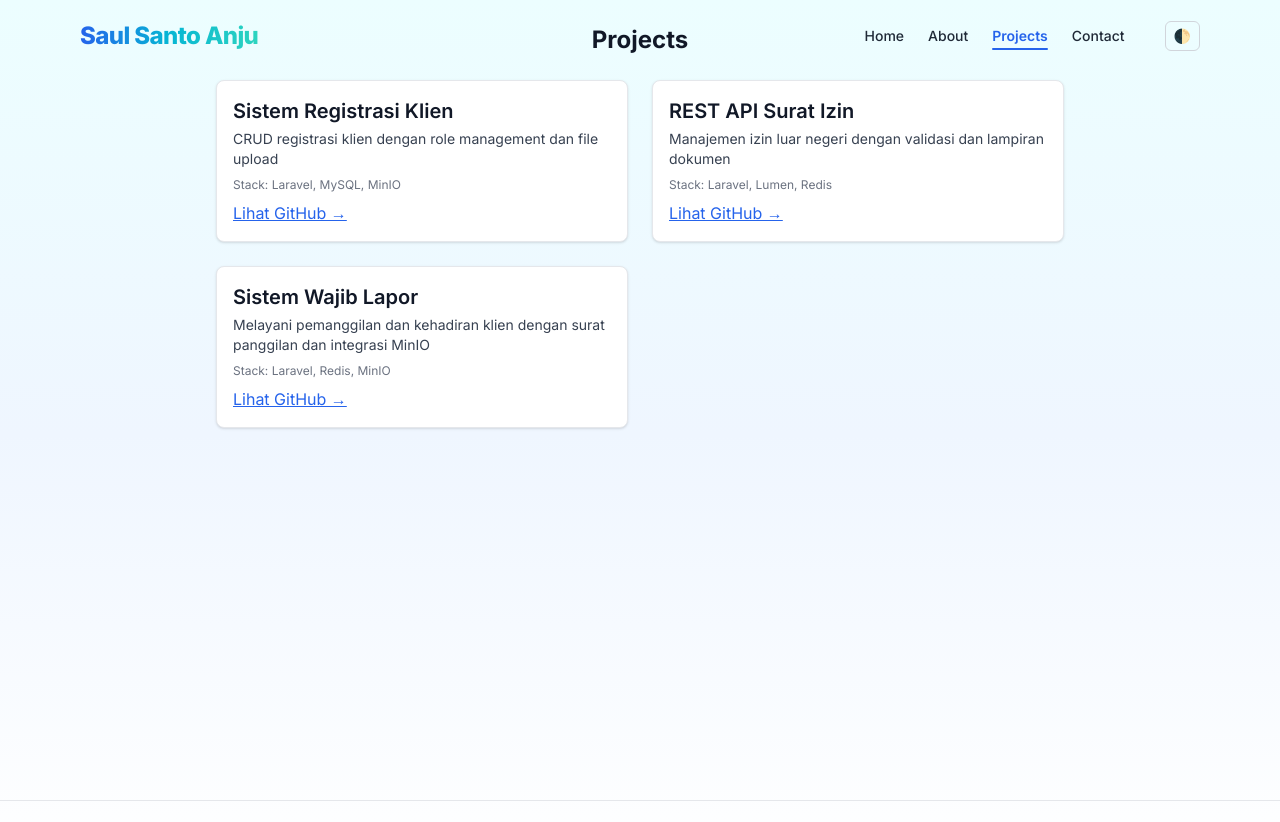
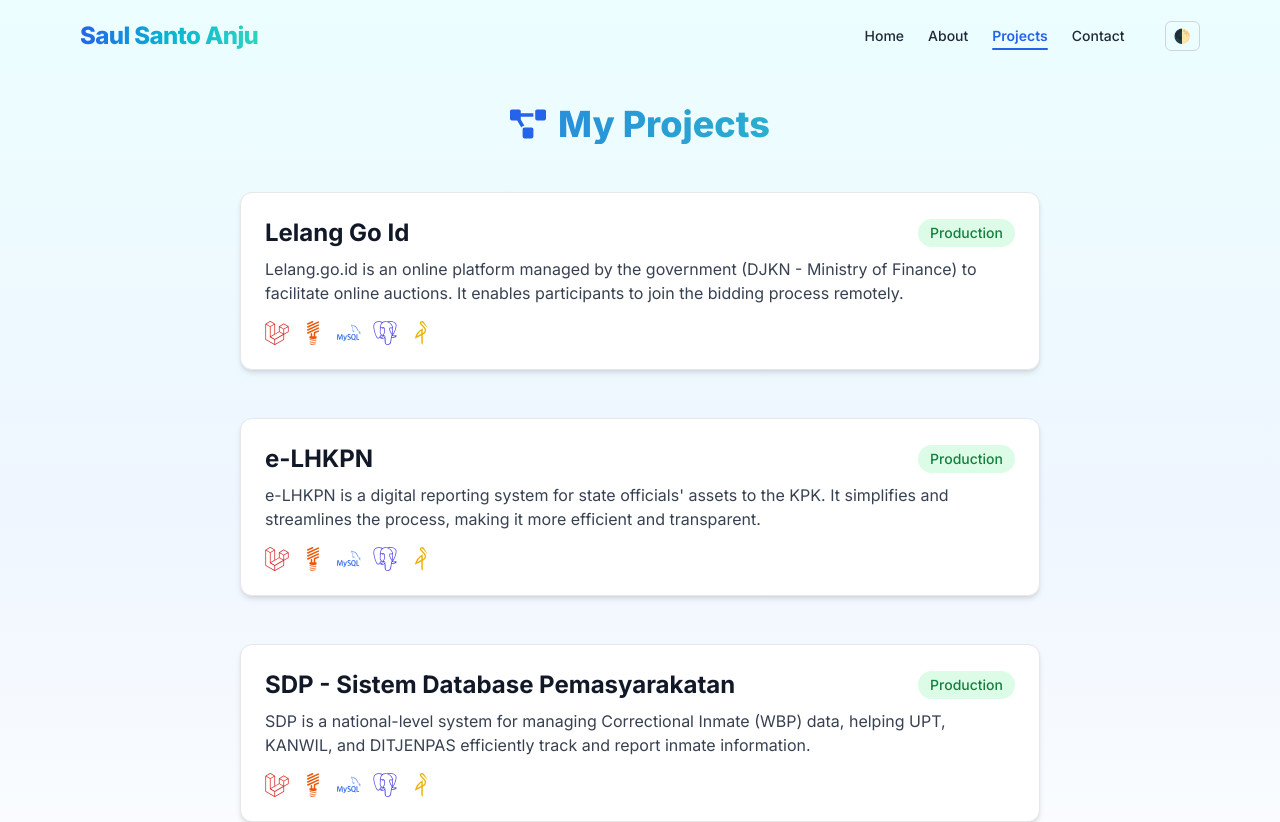
Before and after one commit to saulsanto22/my-portfolio, a Next.js app: page /projects in a window 1280 px wide. Shown: the top 822 px of the page. Built offline with nearby package versions, Linux system fonts and the light colour scheme.

Commit message:
feat:update page about

```diff
--- a/app/page.js
+++ b/app/page.js
@@ -33,7 +33,7 @@ export default function Home() {
           📄 Download CV
         </a>
         <a
-          href="https://github.com/yourusername"
+          href="https://github.com/saulsanto22"
           target="_blank"
           rel="noopener noreferrer"
           className="px-6 py-3 border border-blue-600 text-blue-600 font-semibold rounded-full hover:bg-blue-50 dark:border-blue-400 dark:text-blue-400 dark:hover:bg-blue-900/10 transition"
--- a/app/projects/page.js
+++ b/app/projects/page.js
@@ -1,51 +1,84 @@
+// File: app/projects/page.js
+'use client'
+
+import {
+  SiLaravel,
+  SiLumen,
+  SiMysql,
+  SiPostgresql,
+  SiMinio
+} from 'react-icons/si'
+import { FaProjectDiagram } from 'react-icons/fa'
+
 const projects = [
   {
-    name: 'Sistem Registrasi Klien',
-    desc: 'CRUD registrasi klien dengan role management dan file upload',
-    tech: 'Laravel, MySQL, MinIO',
-    link: 'https://github.com/yourusername/registrasi-klien',
+    title: 'Lelang Go Id',
+    description:
+      'Lelang.go.id is an online platform managed by the government (DJKN - Ministry of Finance) to facilitate online auctions. It enables participants to join the bidding process remotely.',
+    tech: ['Laravel', 'Lumen', 'MySQL', 'PostgreSQL', 'MinIO'],
+    status: 'Production'
   },
   {
-    name: 'REST API Surat Izin',
-    desc: 'Manajemen izin luar negeri dengan validasi dan lampiran dokumen',
-    tech: 'Laravel, Lumen, Redis',
-    link: 'https://github.com/yourusername/surat-izin-api',
+    title: 'e-LHKPN',
+    description:
+      'e-LHKPN is a digital reporting system for state officials\' assets to the KPK. It simplifies and streamlines the process, making it more efficient and transparent.',
+    tech: ['Laravel', 'Lumen', 'MySQL', 'PostgreSQL', 'MinIO'],
+    status: 'Production'
   },
   {
-    name: 'Sistem Wajib Lapor',
-    desc: 'Melayani pemanggilan dan kehadiran klien dengan surat panggilan dan integrasi MinIO',
-    tech: 'Laravel, Redis, MinIO',
-    link: 'https://github.com/yourusername/wajib-lapor',
-  },
+    title: 'SDP - Sistem Database Pemasyarakatan',
+    description:
+      'SDP is a national-level system for managing Correctional Inmate (WBP) data, helping UPT, KANWIL, and DITJENPAS efficiently track and report inmate information.',
+    tech: ['Laravel', 'Lumen', 'MySQL', 'PostgreSQL', 'MinIO'],
+    status: 'Production'
+  }
 ]
 
-export default function Projects() {
+const techIcons = {
+  Laravel: <SiLaravel className="text-red-600" title="Laravel" />,
+  Lumen: <SiLumen className="text-orange-600" title="Lumen" />,
+  MySQL: <SiMysql className="text-blue-600" title="MySQL" />,
+  PostgreSQL: <SiPostgresql className="text-indigo-600" title="PostgreSQL" />,
+  MinIO: <SiMinio className="text-yellow-500" title="MinIO" />
+}
+
+export default function ProjectsPage() {
   return (
-    <div
-      initial={{ opacity: 0, y: 10 }}
-      animate={{ opacity: 1, y: 0 }}
-      transition={{ duration: 0.5 }}
-      role="region"
-    >
-      <h2 className="text-2xl font-bold mb-6 text-center">Projects</h2>
-      <div className="grid gap-6 md:grid-cols-2">
-        {projects.map((project, i) => (
+    <section className="min-h-screen py-20 px-6">
+      <div className="max-w-4xl mx-auto space-y-12">
+         <h2 className="text-4xl font-extrabold mb-8 text-center flex items-center justify-center gap-3 text-transparent bg-clip-text bg-gradient-to-r from-blue-600 to-teal-400 dark:from-cyan-400 dark:to-blue-400">
+          <FaProjectDiagram className="text-blue-600 dark:text-cyan-400" /> My Projects
+        </h2>
+
+        {projects.map((project, index) => (
           <div
-            key={project.name}
-            initial={{ opacity: 0, y: 30 }}
-            // whileInView={{ opacity: 1, y: 0 }}
-             animate={{ opacity: 1, y: 0 }}
-            transition={{ duration: 0.5, delay: i * 0.2 }}
-            viewport={{ once: true }}
-            className="p-4 border rounded-lg shadow hover:shadow-md transition bg-white"
+            key={index}
+            className="p-6 border border-gray-200 dark:border-gray-700 rounded-xl shadow-md bg-white dark:bg-gray-800 hover:shadow-xl transition-shadow duration-300"
           >
-            <h3 className="text-xl font-semibold mb-1">{project.name}</h3>
-            <p className="text-sm mb-2 text-gray-700">{project.desc}</p>
-            <p className="text-xs text-gray-500 mb-2">Stack: {project.tech}</p>
-            <a href={project.link} target="_blank" className="text-blue-600 underline">Lihat GitHub →</a>
+            <div className="flex items-center justify-between mb-2">
+              <h3 className="text-2xl font-bold text-gray-900 dark:text-white">
+                {project.title}
+              </h3>
+              <span
+                className={`text-sm px-3 py-1 rounded-full font-medium ${project.status === 'Production'
+                    ? 'bg-green-100 text-green-700 dark:bg-green-800 dark:text-green-100'
+                    : 'bg-yellow-100 text-yellow-700 dark:bg-yellow-800 dark:text-yellow-100'
+                  }`}
+              >
+                {project.status}
+              </span>
+            </div>
+            <p className="text-gray-700 dark:text-gray-300 text-base mb-4">
+              {project.description}
+            </p>
+            <div className="flex flex-wrap gap-3 text-2xl">
+              {project.tech.map((tech, idx) => (
+                <div key={idx}>{techIcons[tech]}</div>
+              ))}
+            </div>
           </div>
         ))}
       </div>
-    </div>
+    </section>
   )
 }
```
